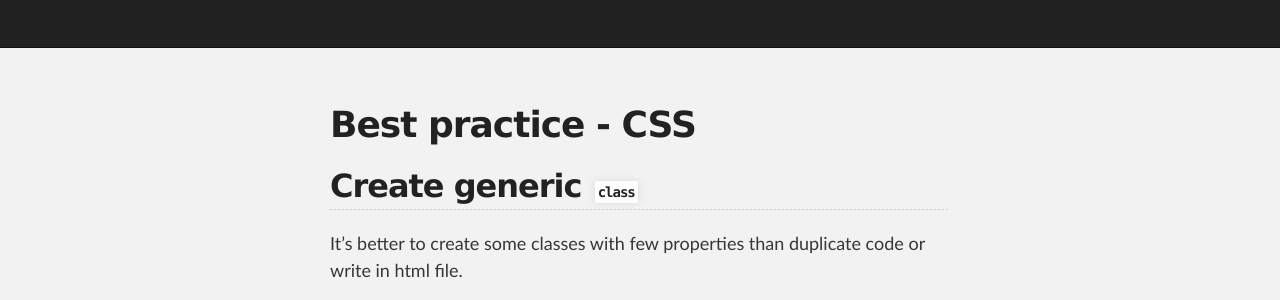
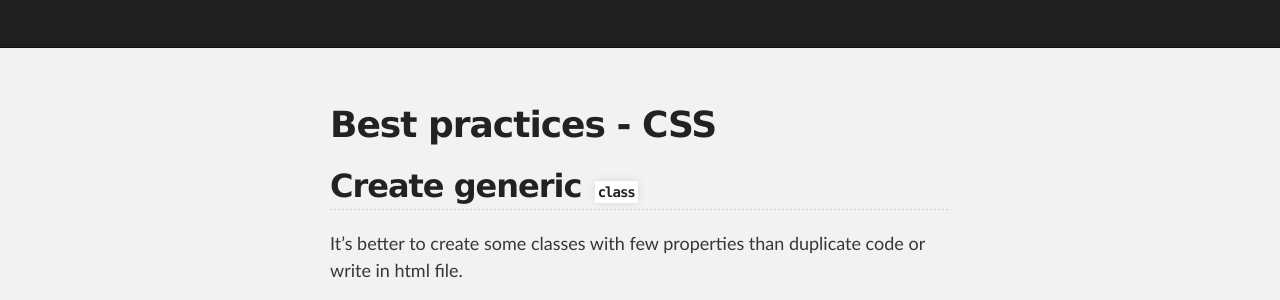
Before and after one commit to FuriouZz/htmltips, a Jekyll site: the page built from pages/best-practices/css.md, in a window 1280 px wide and 900 px high. Shown: the part 162-462 px from the top of the window. Built offline with Jekyll 4.4.1, drawn with Linux system fonts in a browser that asks for light colours; Markdown is read by kramdown in place of the engine named in the settings.

Commit message:
Some corrections

```diff
--- a/pages/best-practices/css.md
+++ b/pages/best-practices/css.md
@@ -1,7 +1,7 @@
 ---
 layout: default
-title: Best practice - CSS
-categories: best-practice
+title: Best practices - CSS
+categories: best-practices
 ---
 
 # {{ page.title }}
```
Also changed, not shown: pages/best-practices/html.md (+2 -2 lines).
